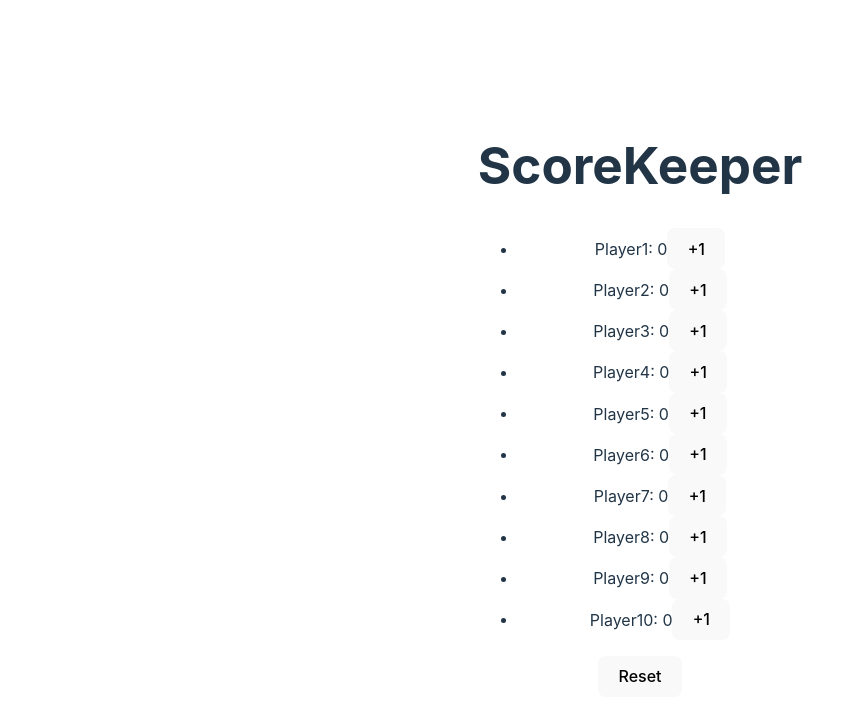
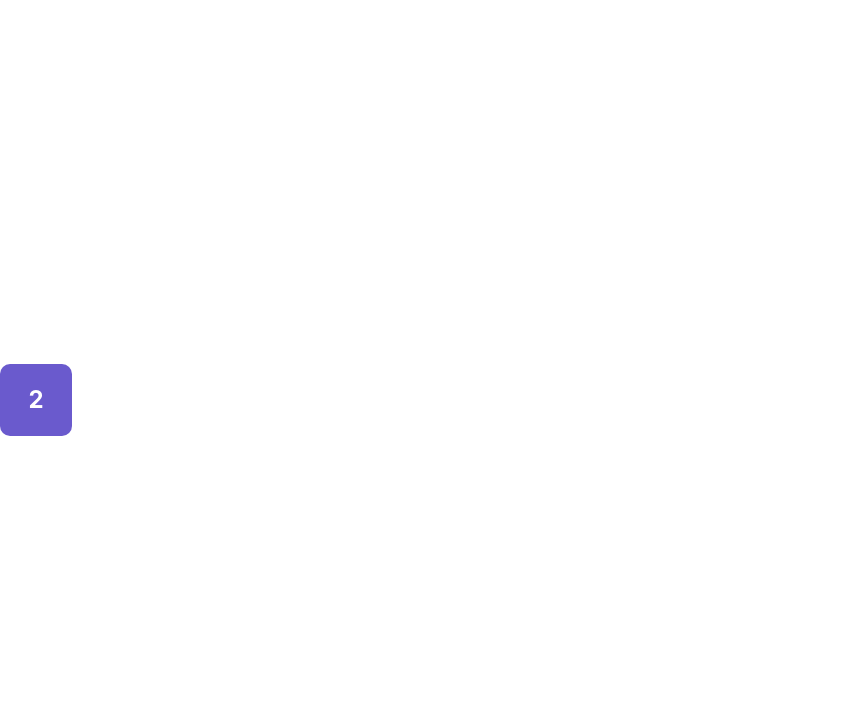
Before and after one commit to eyi739/testing-type, a React (Vite) app: page / in a window 1280 px wide. Shown: the top 720 px of the page, without its empty margins (0-865 px from the left). Built offline with nearby package versions, Linux system fonts and the light colour scheme.

Commit message:
created die component and utility file.

```diff
--- a/src/App.css
+++ b/src/App.css
@@ -1,46 +1,3 @@
 .PropertyList {
   display: flex;
 }
-
-#root {
-  max-width: 1280px;
-  margin: 0 auto;
-  padding: 2rem;
-  text-align: center;
-}
-
-.logo {
-  height: 6em;
-  padding: 1.5em;
-  will-change: filter;
-  transition: filter 300ms;
-}
-.logo:hover {
-  filter: drop-shadow(0 0 2em #646cffaa);
-}
-.logo.react:hover {
-  filter: drop-shadow(0 0 2em #61dafbaa);
-}
-
-@keyframes logo-spin {
-  from {
-    transform: rotate(0deg);
-  }
-  to {
-    transform: rotate(360deg);
-  }
-}
-
-@media (prefers-reduced-motion: no-preference) {
-  a:nth-of-type(2) .logo {
-    animation: logo-spin infinite 20s linear;
-  }
-}
-
-.card {
-  padding: 2em;
-}
-
-.read-the-docs {
-  color: #888;
-}
--- a/src/App.jsx
+++ b/src/App.jsx
@@ -6,6 +6,8 @@ import ColorBox from './ColorBox';
 import ColorBoxGrid from './ColorBoxGrid';
 import ScoreKeepers from './ScoreKeepers';
 import EmojiClicker from './EmojiClicker';
+import Lucky7 from './Lucky7';
+import Die from './Die';
 // import Clicker from './Clicker';
 // import PropertyList from "./PropertyList";
 // import ShoppingList from './ShoppingList';
@@ -28,20 +30,22 @@ import EmojiClicker from './EmojiClicker';
 //   { id: 129035, name: "Gold Miner Campground", rating: 4.69, price: 96 },
 // ];
 
-const colors = [
-  "#DFFF00",
-   "#FFBF00",
-   "#FF7F50",
-   "#DE3163",
-   "#9FE2BF",
-   "#40E0D0",
-]
+// const colors = [
+//   "#DFFF00",
+//    "#FFBF00",
+//    "#FF7F50",
+//    "#DE3163",
+//    "#9FE2BF",
+//    "#40E0D0",
+// ]
 
 function App() {
  return (
   <div>
+    <Die val={2}/>
+    {/* <Lucky7/> */}
     {/* <EmojiClicker /> */}
-    <ScoreKeepers numPlayers={10} target={3}/>
+    {/* <ScoreKeepers numPlayers={10} target={3}/> */}
     {/* <Counter/> */}
   </div>
 )}
--- /dev/null
+++ b/src/Die.css
@@ -0,0 +1,13 @@
+.Die{
+    background-color: slateblue;
+    border-radius: 10px;
+    color: white;
+    display: inline-block;
+    width: 3em;
+    height: 2.25em;
+    text-align: center;
+    padding-top: 0.75em;
+    margin-right: 0.5em;
+    font-weight: bold;
+    font-size: 1.5em;
+}
--- /dev/null
+++ b/src/Die.jsx
@@ -0,0 +1,8 @@
+import "./Die.css"
+export default function Die({val}){
+    return (
+        <div className="Die">
+            {val}
+        </div>
+    )
+}
--- a/src/Lucky7.css
+++ b/src/Lucky7.css
@@ -0,0 +1,19 @@
+.Lucky7-dice {
+    border: solid 2px gray;
+    padding: 1em 0 1em 0;
+    text-align: center;
+    margin: 1em auto 1em auto;
+    border-radius: 10px;
+}
+
+.Lucky7-die {
+    background-color: seagreen;
+    border-radius: 0;
+    color: white;
+    display: inline-block;
+    width: 3em;
+    height: 2.25em;
+    margin-right:0.5em;
+    font-weight: bold;
+    font-size: 1.5em;
+}
--- a/src/Lucky7.jsx
+++ b/src/Lucky7.jsx
@@ -5,12 +5,21 @@ import "./Lucky7.css";
 function Lucky7(){
     const [dice, setDice] = useState(getRolls(2))
     const won = sum(dice) === 7;
+
+    function roll() {
+        setDice(getRolls(2))
+    }
+
+    return (
+        <main className="Lucky7">
+            <h1>Lucky7 { won && "You won!" }</h1>
+            <section className="Lucky7-dice">
+                <div className="Lucky7-die">{dice[0]}</div>
+                <div className="Lucky7-die">{dice[1]}</div>
+            </section>
+            <button onClick={roll}>Roll Again!</button>
+        </main>
+    )
 }
 
-function roll() {
-    setDice(getRolls(2))
-}
-
-return (
-    <main className="Lucky7"></main>
-)
+export default Lucky7;
--- /dev/null
+++ b/src/utils.js
@@ -0,0 +1,19 @@
+// Gets random integer: [1..6].
+
+function d6(){
+    return Math.floor(Math.random() * 6) + 1;
+}
+
+// Get n rolls => [num, ...]
+
+function getRolls(n){
+    return Array.from({length: n}, () => d6());
+}
+
+// Get sum of nums.
+
+function sum(nums) {
+    return nums.reduce((prev, cur) => prev + cur, 0);
+}
+
+export {d6, getRolls, sum};
```
